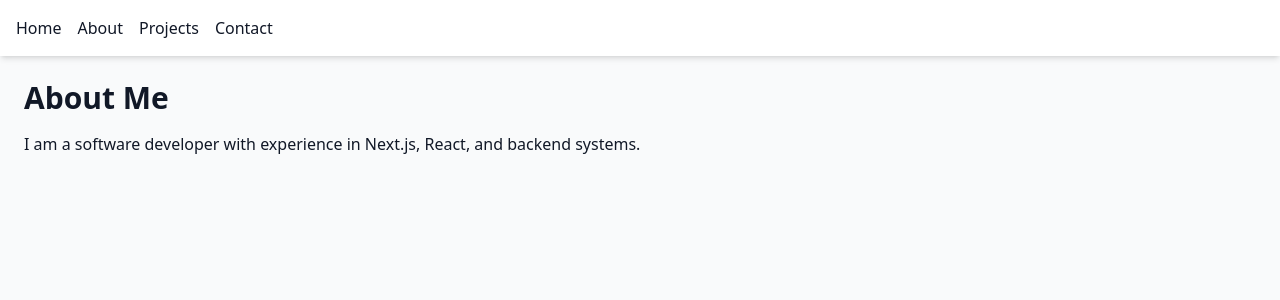
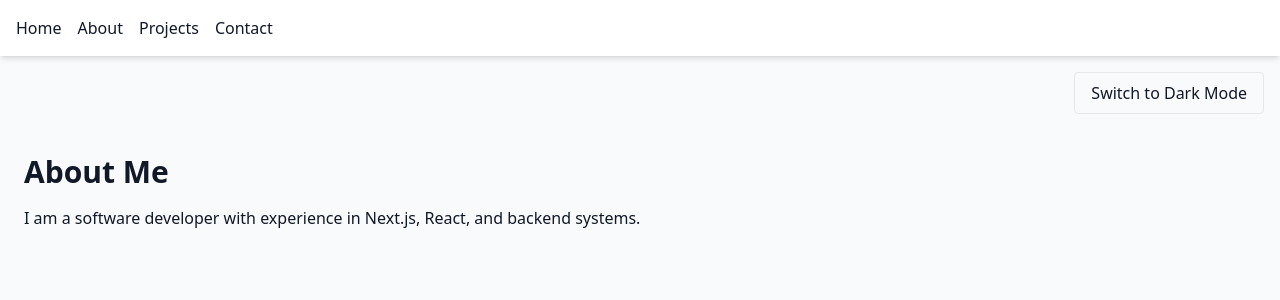
Before and after one commit to pidoko/website, a Next.js app: page /about in a window 1280 px wide. Shown: the top 300 px of the page. Built offline with nearby package versions, Linux system fonts and the light colour scheme.

Commit message:
added dark toggle

```diff
--- a/src/pages/_app.tsx
+++ b/src/pages/_app.tsx
@@ -1,19 +1,47 @@
 import "windi.css"; // Import WindiCSS instead of globals.css
 import type { AppProps } from "next/app";
 import Navbar from "@/components/Navbar";
-import { SpeedInsights } from "@vercel/speed-insights/next" // Enable Vercel insights
+import { SpeedInsights } from "@vercel/speed-insights/next"; // Enable Vercel insights
+import { useState, useEffect } from "react";
 
 /**
  * Custom App Component for Next.js
  *
  * This component wraps every page in your application with a consistent layout.
- * It includes the Navbar at the top and applies global styling using WindiCSS classes.
+ * It includes the Navbar at the top, a dark/light mode toggle button, and applies global styling using WindiCSS classes.
  */
 export default function MyApp({ Component, pageProps }: AppProps) {
+  // Set up state for theme management.
+  const [theme, setTheme] = useState<'light' | 'dark'>('light');
+
+  // Apply the theme by toggling the "dark" class on the <html> element.
+  useEffect(() => {
+    if (theme === 'dark') {
+      document.documentElement.classList.add('dark');
+    } else {
+      document.documentElement.classList.remove('dark');
+    }
+  }, [theme]);
+
+  // Toggle function to switch themes.
+  const toggleTheme = () => {
+    setTheme((prevTheme) => (prevTheme === 'light' ? 'dark' : 'light'));
+  };
+
   return (
     <div className="bg-gray-50 text-gray-900 dark:bg-gray-900 dark:text-white min-h-screen">
       <Navbar />
+      {/* Dark/Light Mode Toggle Button */}
+      <div className="p-4 flex justify-end">
+        <button
+          onClick={toggleTheme}
+          className="px-4 py-2 border rounded focus:outline-none"
+        >
+          Switch to {theme === 'light' ? 'Dark' : 'Light'} Mode
+        </button>
+      </div>
       <Component {...pageProps} />
+      <SpeedInsights />
     </div>
   );
 }
--- a/windi.config.ts
+++ b/windi.config.ts
@@ -5,4 +5,5 @@ export default defineConfig({
     include: ["**/*.{jsx,tsx,css}"],
     exclude: ["node_modules", ".git", ".next"],
   },
+  darkMode: 'class'
 });
```
